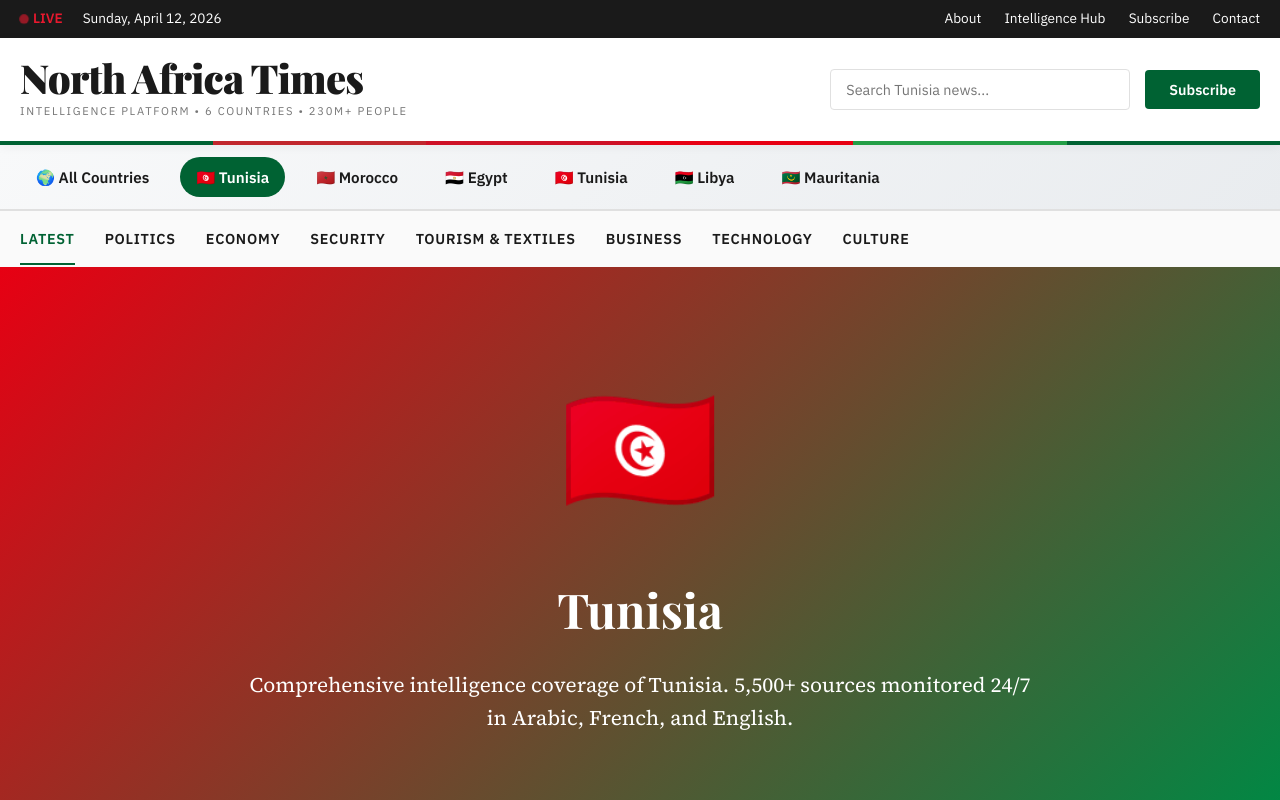
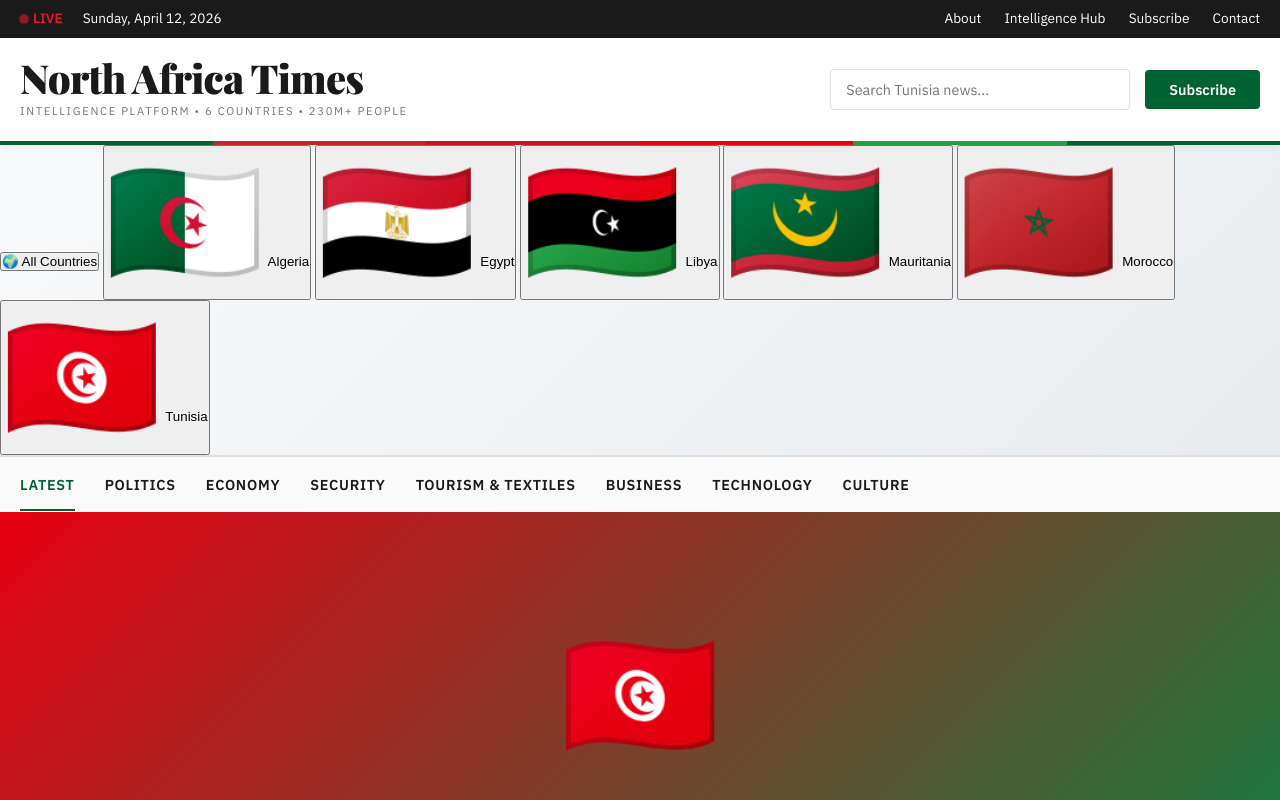
Before and after one commit to thenorthafricatimes/north-africa-times, a website: page tunisia.html in a window 1280 px wide. Shown: the top 800 px of the page. Drawn offline with nearby package versions, Linux system fonts and the light colour scheme.

Commit message:
Update tunisia.html

```diff
--- a/tunisia.html
+++ b/tunisia.html
@@ -150,19 +150,36 @@
     </header>
 
     <!-- Country Navigation -->
-    <nav class="country-nav">
-        <div class="country-nav-content">
-            <ul class="country-menu">
-                <li><a href="index.html">🌍 All Countries</a></li>
-                <li class="active"><a href="tunisia.html">🇹🇳 Tunisia</a></li>
-                <li><a href="morocco.html">🇲🇦 Morocco</a></li>
-                <li><a href="egypt.html">🇪🇬 Egypt</a></li>
-                <li><a href="tunisia.html">🇹🇳 Tunisia</a></li>
-                <li><a href="libya.html">🇱🇾 Libya</a></li>
-                <li><a href="mauritania.html">🇲🇷 Mauritania</a></li>
-            </ul>
-        </div>
-    </nav>
+<nav class="country-nav">
+    <button class="country-btn" data-country="all">
+        <span class="country-icon">🌍</span>
+        All Countries
+    </button>
+    <button class="country-btn" data-country="algeria">
+        <span class="country-flag">🇩🇿</span>
+        Algeria
+    </button>
+    <button class="country-btn" data-country="egypt">
+        <span class="country-flag">🇪🇬</span>
+        Egypt
+    </button>
+    <button class="country-btn" data-country="libya">
+        <span class="country-flag">🇱🇾</span>
+        Libya
+    </button>
+    <button class="country-btn" data-country="mauritania">
+        <span class="country-flag">🇲🇷</span>
+        Mauritania
+    </button>
+    <button class="country-btn" data-country="morocco">
+        <span class="country-flag">🇲🇦</span>
+        Morocco
+    </button>
+    <button class="country-btn" data-country="tunisia">
+        <span class="country-flag">🇹🇳</span>
+        Tunisia
+    </button>
+</nav>
 
     <!-- Category Navigation -->
     <nav class="nav">
```
